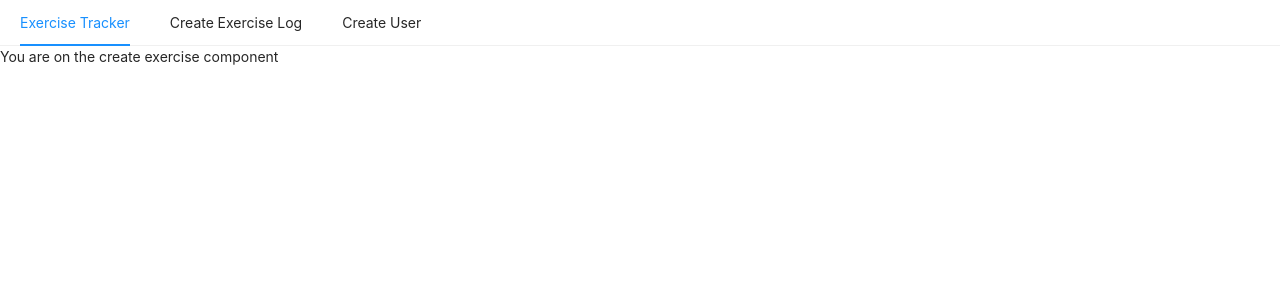
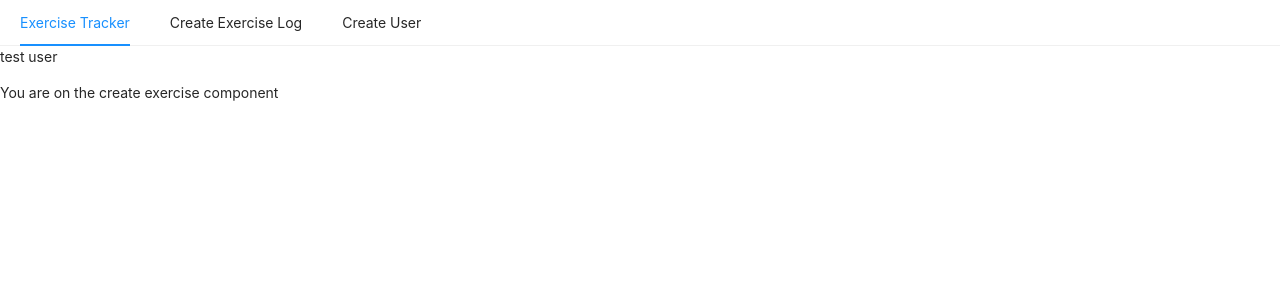
Before and after one commit to DinhSonHai/mern-stack-exercise-tracker, a React (Create React App) app: page /create in a window 1280 px wide. Shown: the top 300 px of the page. Built offline with nearby package versions, Linux system fonts and the light colour scheme.

Commit message:
Create CRUD user and exercise component

```diff
--- a/src/App.js
+++ b/src/App.js
@@ -14,11 +14,11 @@ function App() {
       <div className="App">
         <Navbar />
       </div>
+
       <Route path='/' exact><ExercisesList /></Route>
       <Route path='/edit/:id' exact><EditExercise /></Route>
       <Route path='/create' exact><CreateExercise /></Route>
       <Route path='/user' exact><CreateUser /></Route>
-
     </Router>
   );
 }
--- a/src/components/CreateExercise.js
+++ b/src/components/CreateExercise.js
@@ -1,8 +1,20 @@
-import React from 'react';
+import React, { useState, useEffect } from 'react';
 
 export default function CreateExercise() {
+    const [username, setUsername] = useState('');
+    const [description, setDescription] = useState('');
+    const [duration, setDuration] = useState(0);
+    const [date, setDate] = useState(new Date());
+    const [users, setUsers] = useState([]);
+
+    useEffect(() => {
+        setUsers([...users, 'test user'])
+        console.log(users)
+    }, [])
+
     return (
         <div className="CreateExercise">
+            { users.map(user => <p>{user}</p>)}
             <p>You are on the create exercise component</p>
         </div>
     );
```
